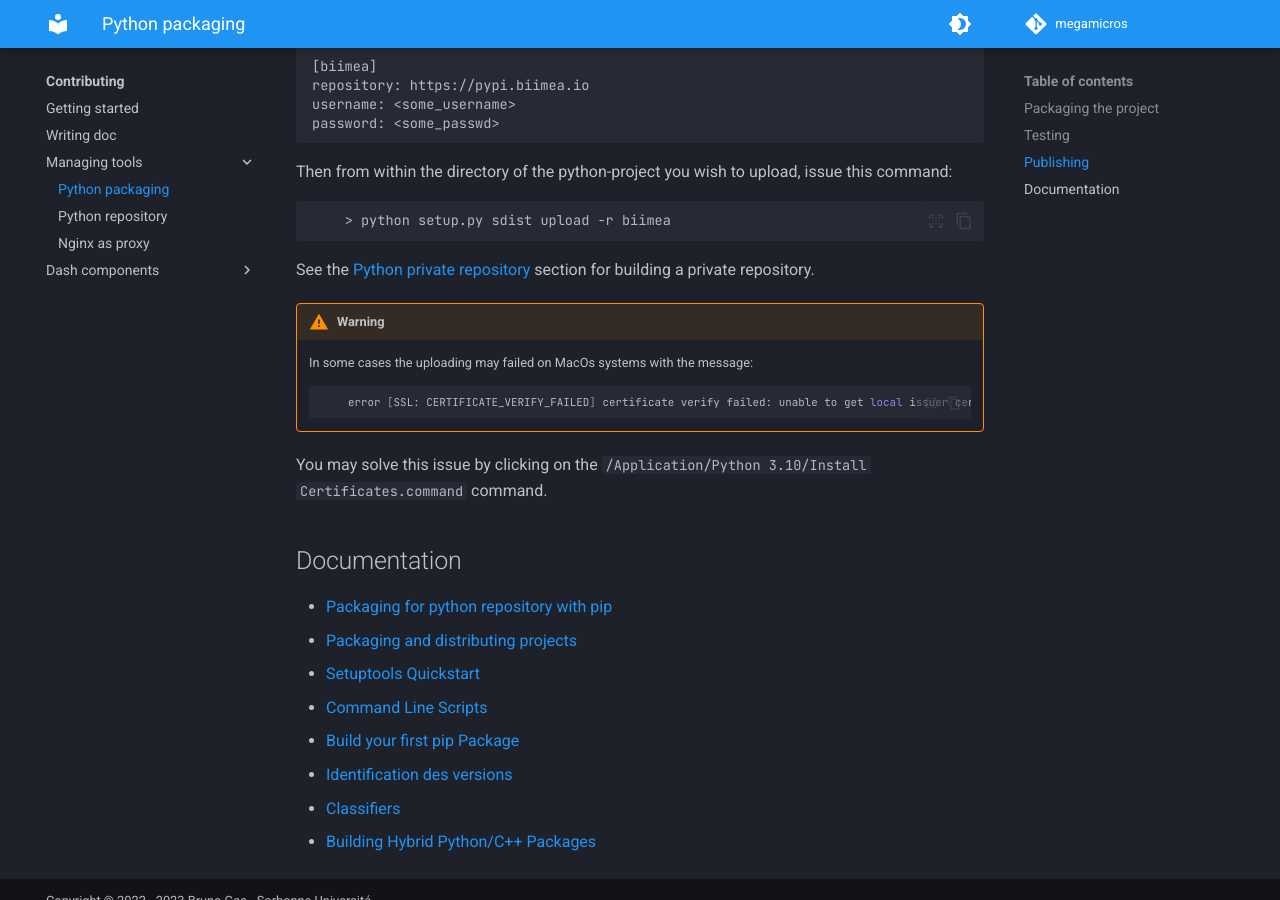
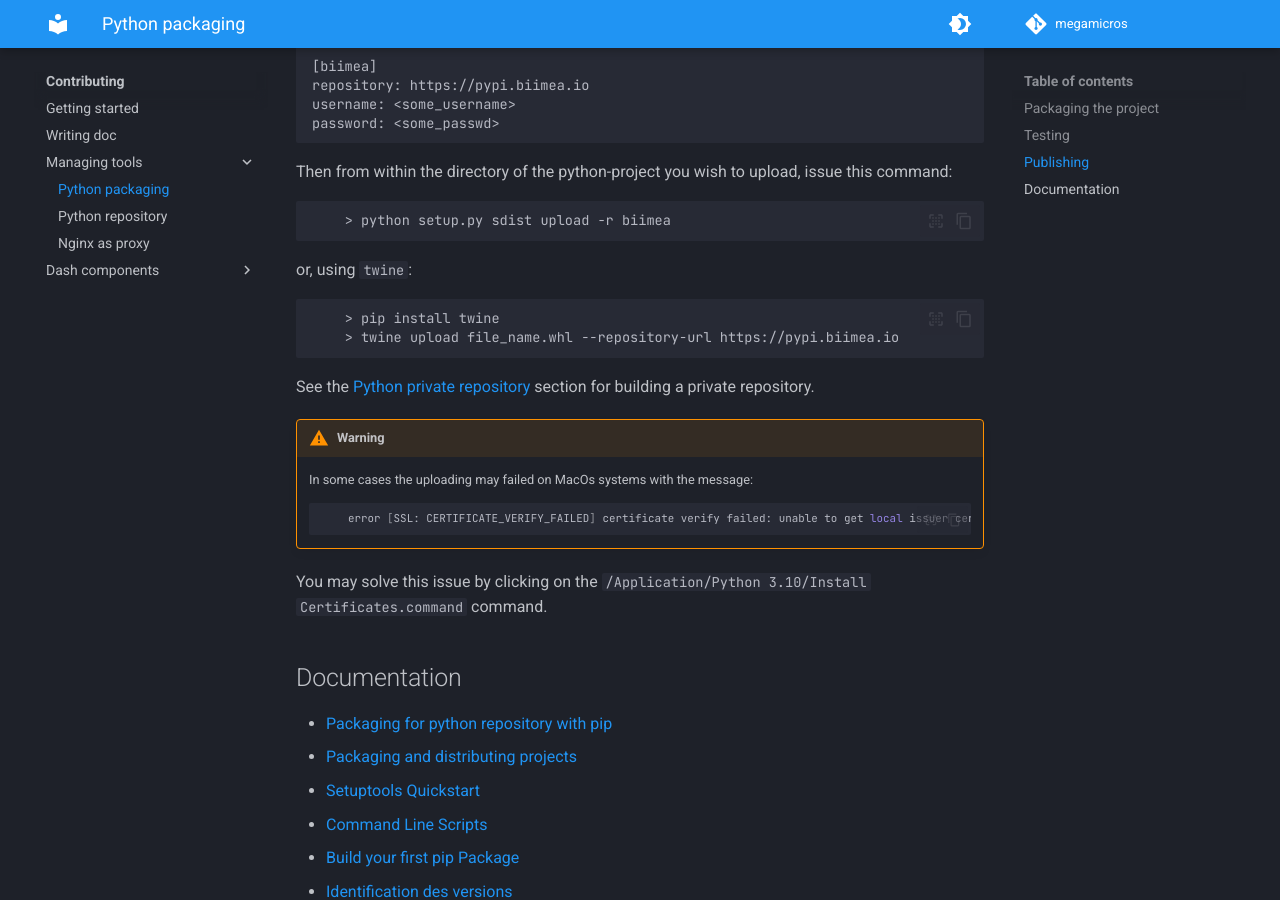
Before and after one commit to bimea/megamicros, an MkDocs documentation site: the page built from docs/dev/managing_tools/python_package.md, in a window 1280 px wide and 900 px high, scrolled down 2513 px. Built offline with MkDocs 1.6.1 and Material for MkDocs 9.7.7, drawn with Linux system fonts in a browser that asks for light colours; comment, search, counter and statistics services are not loaded.

Commit message:
release 20.0.27

````diff
--- a/docs/dev/managing_tools/python_package.md
+++ b/docs/dev/managing_tools/python_package.md
@@ -123,6 +123,13 @@
 ```bash
     > python setup.py sdist upload -r biimea
 ```
+or, using ``twine``:
+
+```bash
+    > pip install twine
+    > twine upload file_name.whl --repository-url https://pypi.biimea.io
+```
+
 See the [Python private repository](python_repos.md) section for building a private repository.
 
 !!! Warning
--- a/pyproject.toml
+++ b/pyproject.toml
@@ -1,6 +1,7 @@
 [build-system]
 requires = [
     "setuptools>=42",
-    "wheel"
+    "wheel",
+    "cmake_build_extension"
 ]
 build-backend = "setuptools.build_meta"
--- a/src/megamicros/__init__.py
+++ b/src/megamicros/__init__.py
@@ -1 +1 @@
-__version__="2.0.25"
+__version__="2.0.27"
````
Also changed, not shown: setup.py (+14 -0 lines), 1 other file.
